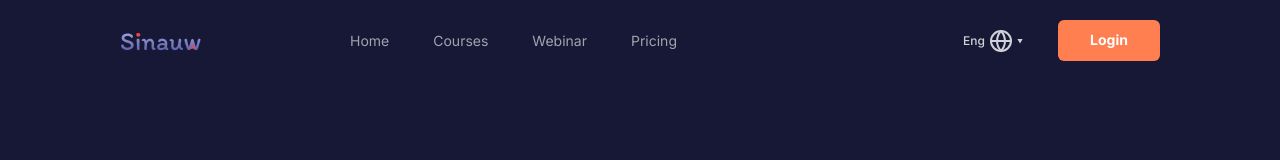
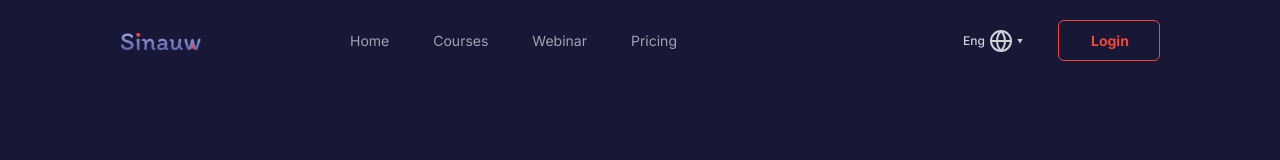
Before and after one commit to SelinEogeniy/Sinauv-project, a plain HTML site: page index.html in a window 1280 px wide. In both pictures the pointer is over the button "Login". Drawn offline with nearby package versions, Linux system fonts and the light colour scheme.

Commit message:
-btn-log-style

```diff
--- a/css/styles.css
+++ b/css/styles.css
@@ -106,7 +106,9 @@ button {
 }
 
 .login-btn:hover {
-  background-color: coral;
+  background-color: transparent;
+  border: 1px solid #f5443b;
+  color: #f5443b;
 }
 
 /* TODO ==============================/HEADER=============================== */
```
